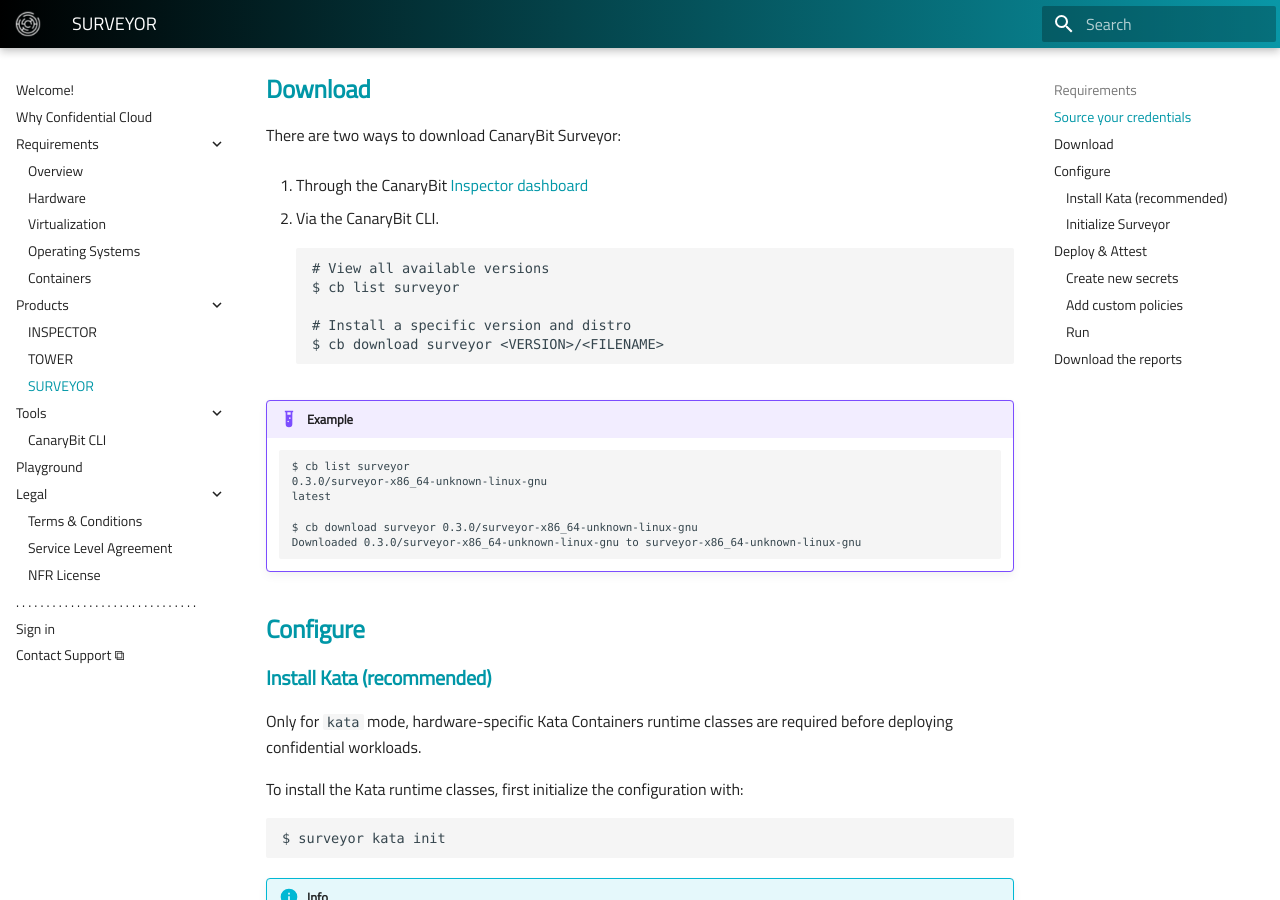
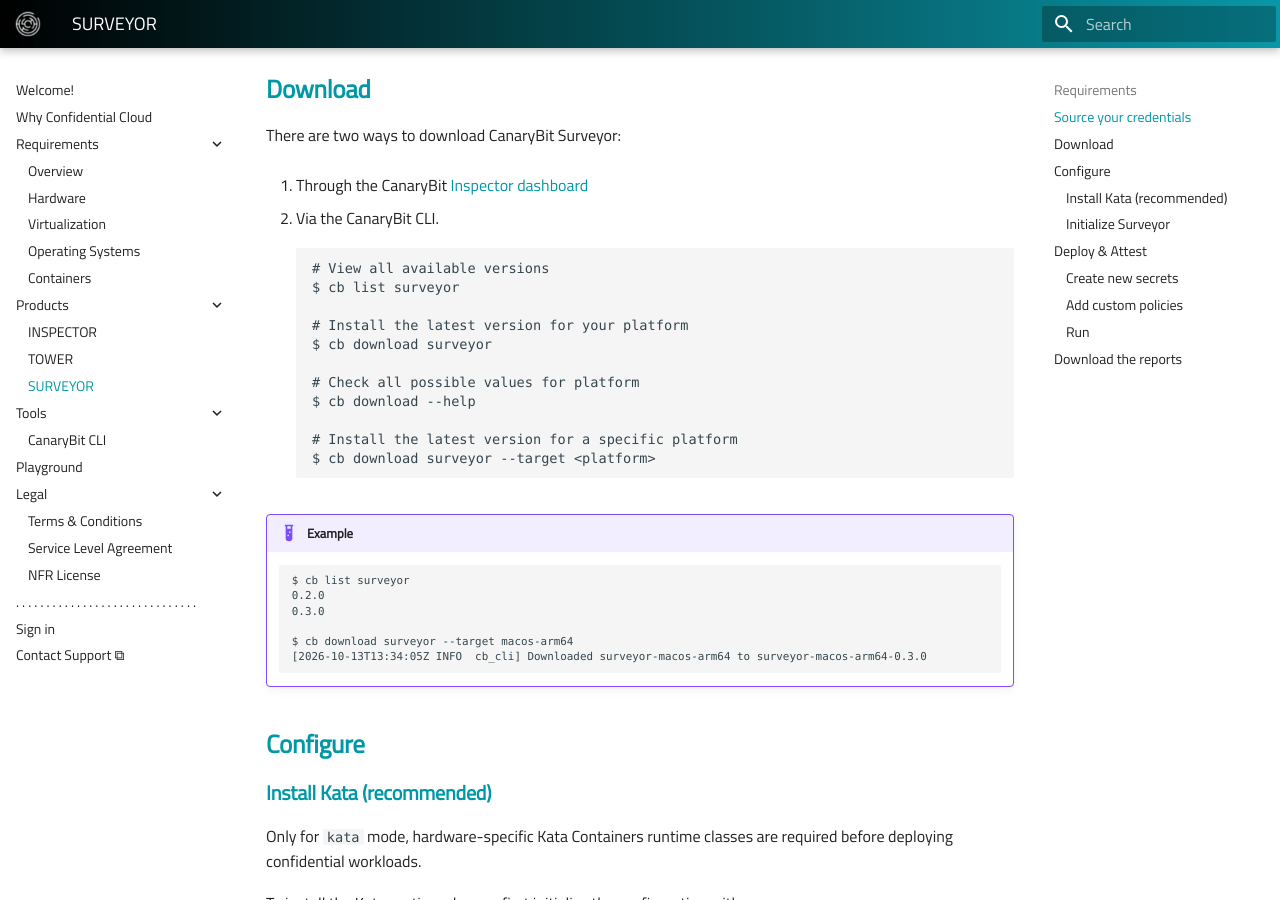
Before and after one commit to canarybit/cc-docs, an MkDocs documentation site: the page built from docs/products/surveyor.md, in a window 1280 px wide and 900 px high, scrolled down 1148 px. Built offline with MkDocs 1.6.1 and Material for MkDocs 9.7.7, drawn with Linux system fonts in a browser that asks for light colours.

Commit message:
Use cb-cli version 0.3.0 in examples and guides

````diff
--- a/docs/products/surveyor.md
+++ b/docs/products/surveyor.md
@@ -45,18 +45,24 @@
     # View all available versions
     $ cb list surveyor
 
-    # Install a specific version and distro
-    $ cb download surveyor <VERSION>/<FILENAME>
+    # Install the latest version for your platform
+    $ cb download surveyor
+
+    # Check all possible values for platform
+    $ cb download --help
+
+    # Install the latest version for a specific platform
+    $ cb download surveyor --target <platform>
     ```
 
 !!! Example
     ```
     $ cb list surveyor
-    0.3.0/surveyor-x86_64-unknown-linux-gnu
-    latest
+    0.2.0
+    0.3.0
 
-    $ cb download surveyor 0.3.0/surveyor-x86_64-unknown-linux-gnu
-    Downloaded 0.3.0/surveyor-x86_64-unknown-linux-gnu to surveyor-x86_64-unknown-linux-gnu
+    $ cb download surveyor --target macos-arm64
+    [2026-10-13T13:34:05Z INFO  cb_cli] Downloaded surveyor-macos-arm64 to surveyor-macos-arm64-0.3.0
     ```
 
 ## Configure
````
Also changed, not shown: docs/playground.md (+1 -1 lines), docs/products/inspector.md (+1 -3 lines), docs/tools/cli.md (+17 -6 lines).
